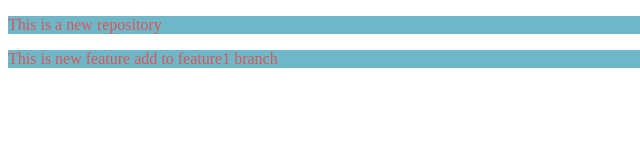
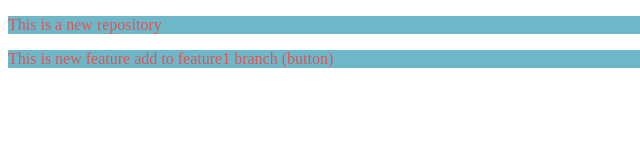
Before and after one commit to sawvivek/LocalRepo, a plain HTML site: page index.html in a window 1280 px wide. Shown: the full height of the page, 0-640 px from the left. Drawn offline with Linux system fonts and the light colour scheme.

```diff
--- a/index.html
+++ b/index.html
@@ -8,6 +8,6 @@
 </head>
 <body>
     <p>This is a new repository</p>
-    <p>This is new feature add to feature1 branch</p>
+    <p>This is new feature add to feature1 branch (button)</p>
 </body>
 </html>
```
